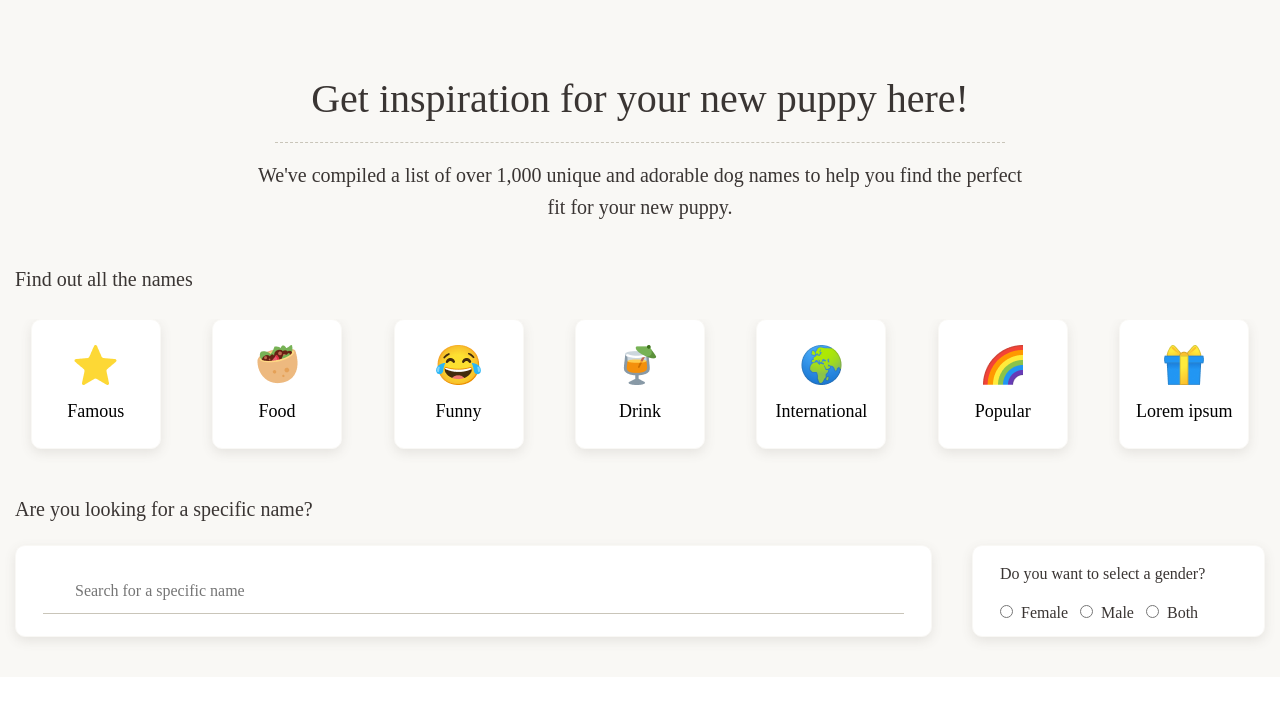
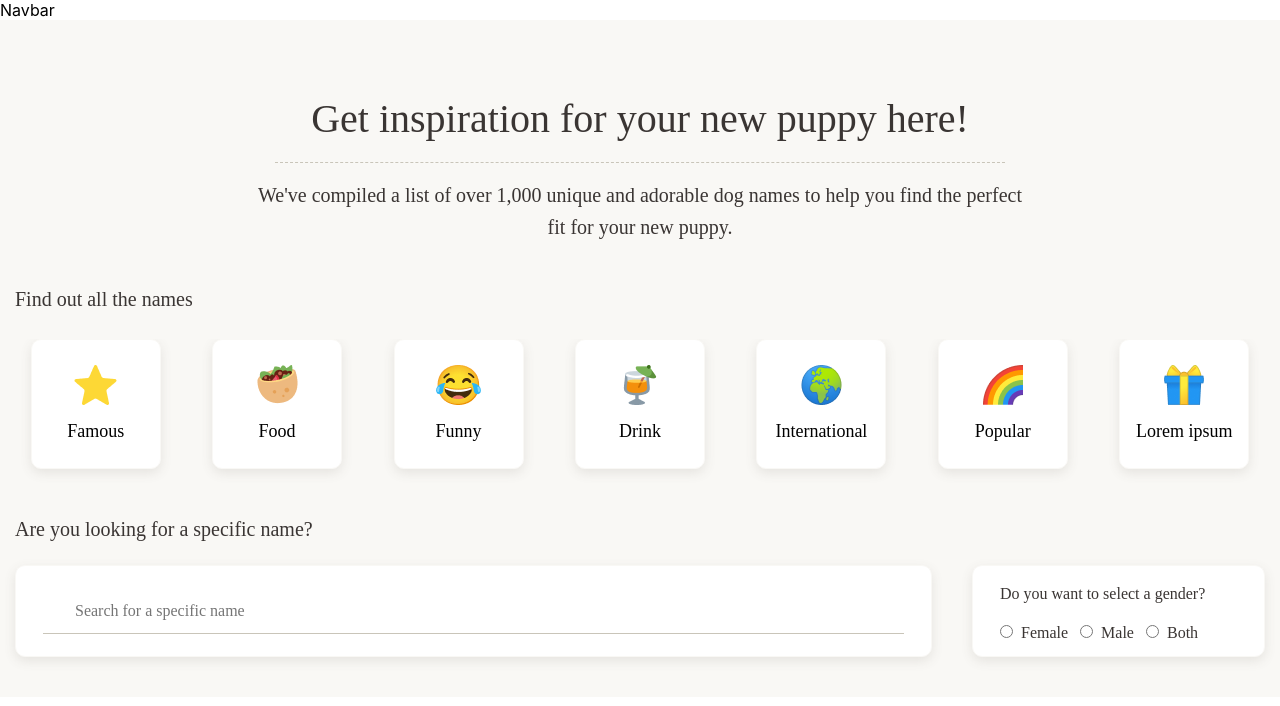
Before and after one commit to Serhii-Piatak-NBS-Lviv/nbs-react-naming-tool, a React (Create React App) app: page / in a window 1280 px wide. Shown: the top 706 px of the page. Built offline with nearby package versions, Linux system fonts and the light colour scheme; a web font is replaced by a local one.

Commit message:
navbar area added to index.js

```diff
--- a/src/index.js
+++ b/src/index.js
@@ -15,6 +15,7 @@ if (module.hot) {
 
 root.render(
   <React.StrictMode>
+    <div>Navbar</div>
     <Provider store={store}>
       <App />
     </Provider>
```
